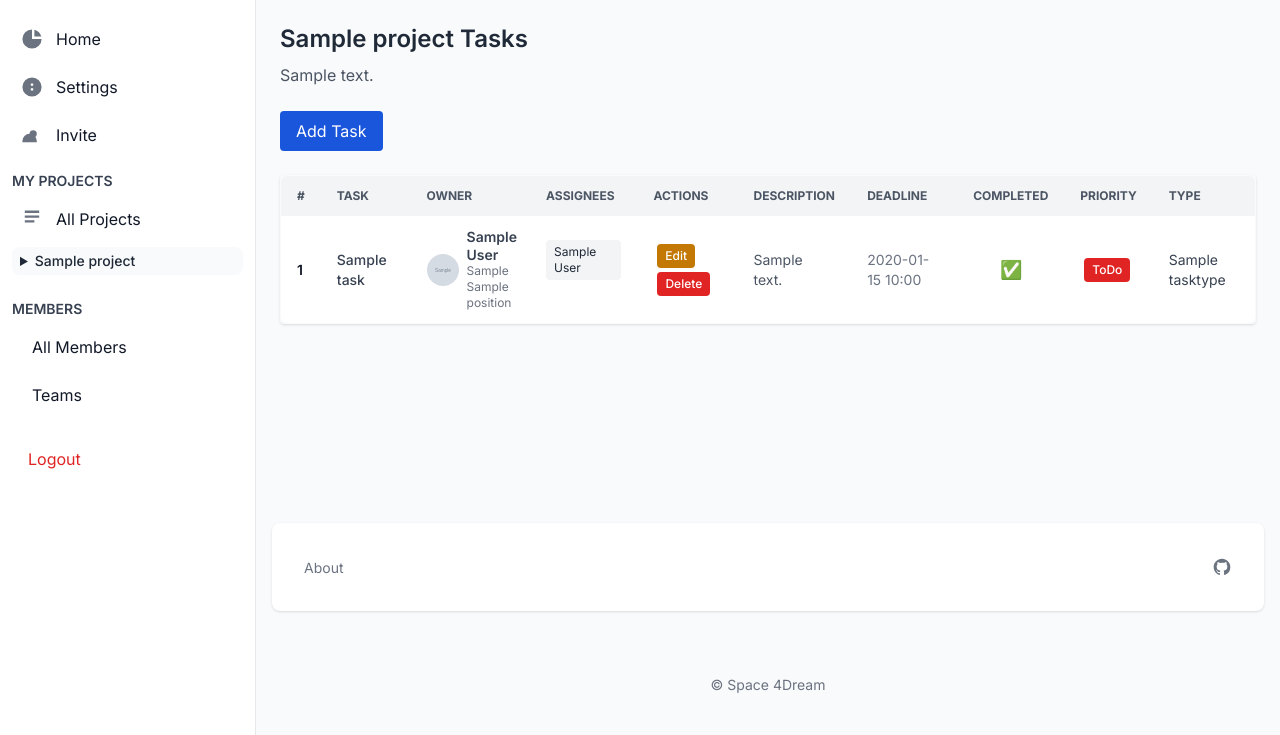
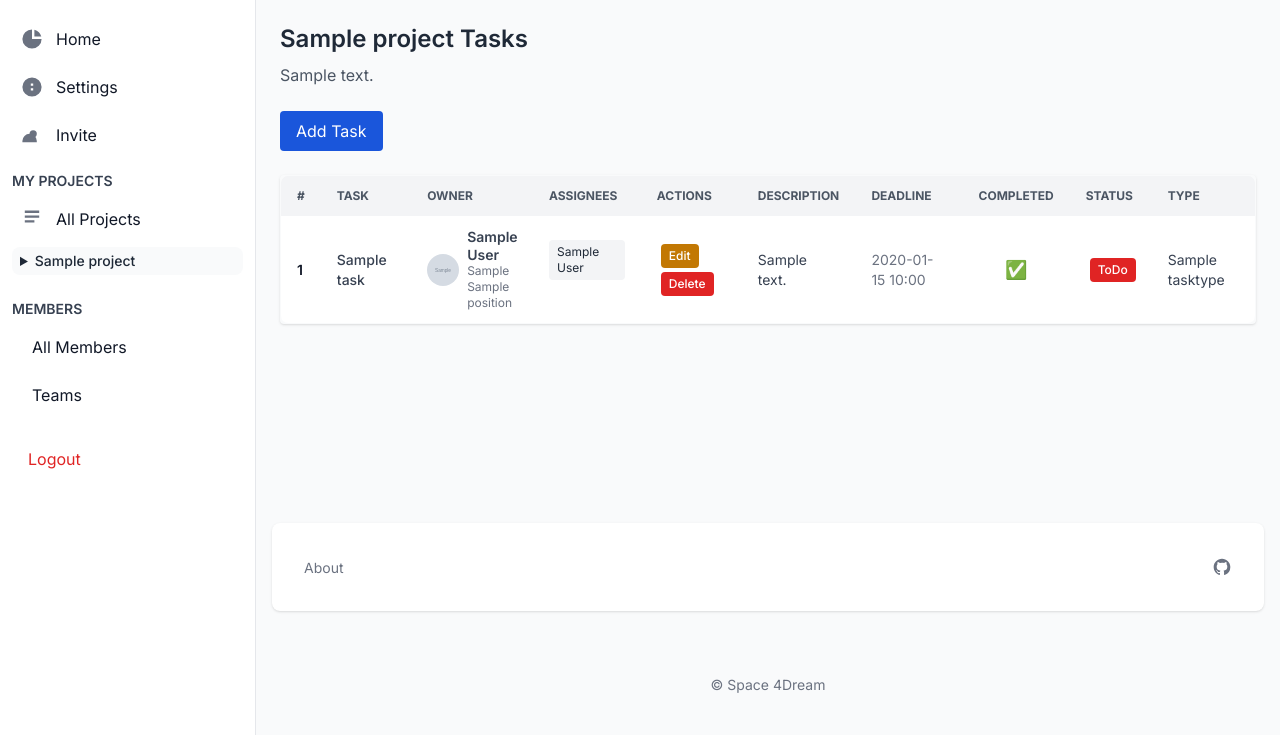
Before and after one commit to 4Dream-UA/Space.4Dream, a Django app: page /teamspace/task_project/1/ in a window 1280 px wide. Shown: the part 65-800 px from the top of the page. Run offline with Django 5.2, Linux system fonts and the light colour scheme; a user stored in the database is signed in; tables that the repository leaves empty hold one stand-in row (values such as "Sample post"); grey boxes marked "Sample" are stand-in pictures; some libraries are stand-ins or nearby versions.

Commit message:
Fix text visual problem for description field

```diff
--- a/templates/teamspace/projects/tasks/task_in_project.html
+++ b/templates/teamspace/projects/tasks/task_in_project.html
@@ -26,7 +26,7 @@
       <th scope="col" class="px-4 py-3">Description</th>
       <th scope="col" class="px-4 py-3">Deadline</th>
       <th scope="col" class="px-4 py-3">Completed</th>
-      <th scope="col" class="px-4 py-3">Priority</th>
+      <th scope="col" class="px-4 py-3">Status</th>
       <th scope="col" class="px-4 py-3">Type</th>
     </tr>
   </thead>
@@ -75,7 +75,9 @@
         {% endif %}
 
         <!-- DESCRIPTION -->
-        <td class="px-4 py-3 max-w-xs whitespace-pre-wrap text-gray-600 dark:text-gray-300">{{ task.description }}</td>
+<td class="px-4 py-3 max-w-sm overflow-auto break-words whitespace-pre-line text-gray-700 dark:text-gray-300">
+  {{ task.description|linebreaksbr }}
+</td>
 
         <!-- DEADLINE -->
         <td class="px-4 py-3 text-sm text-gray-500">{{ task.deadline|date:"Y-m-d H:i" }}</td>
```
